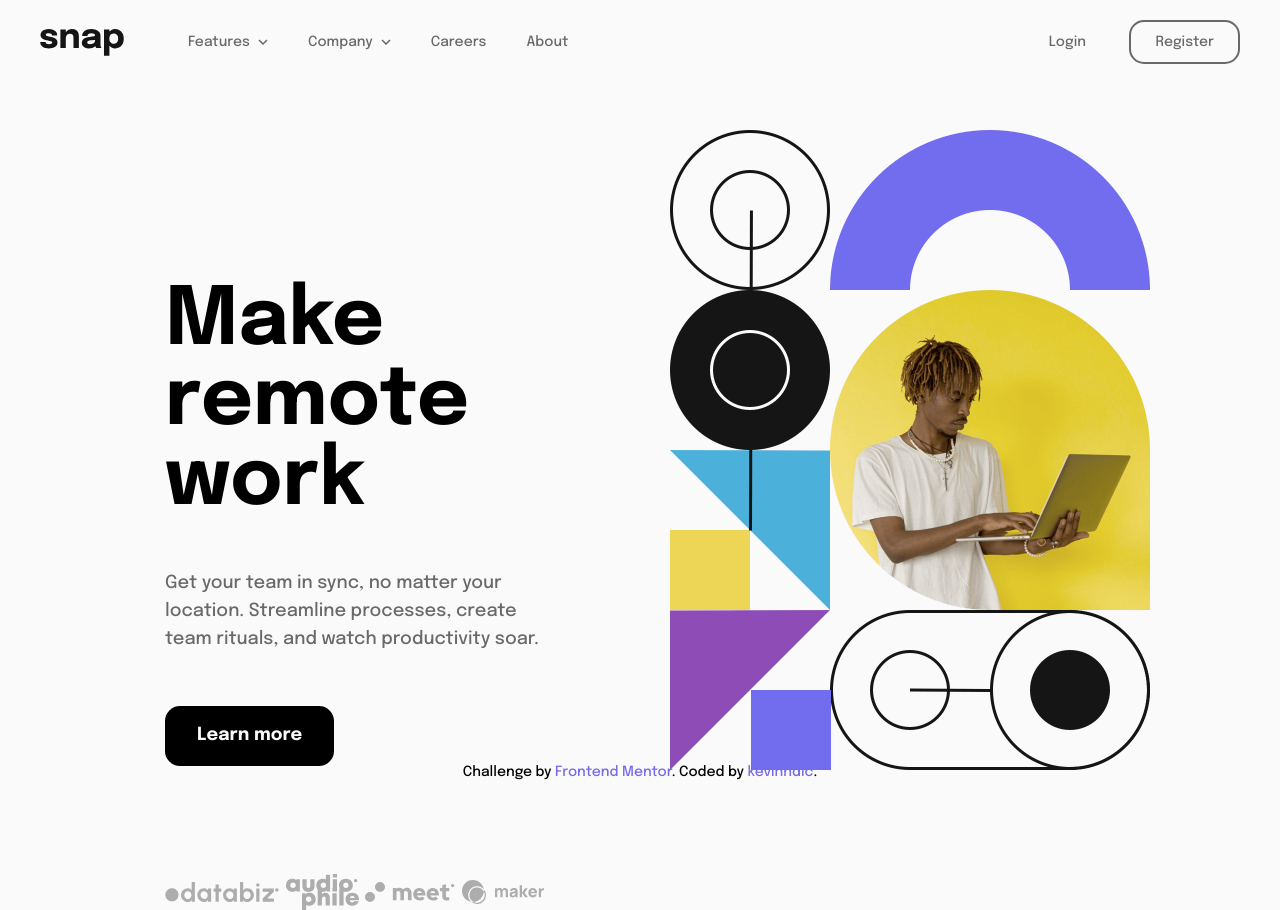
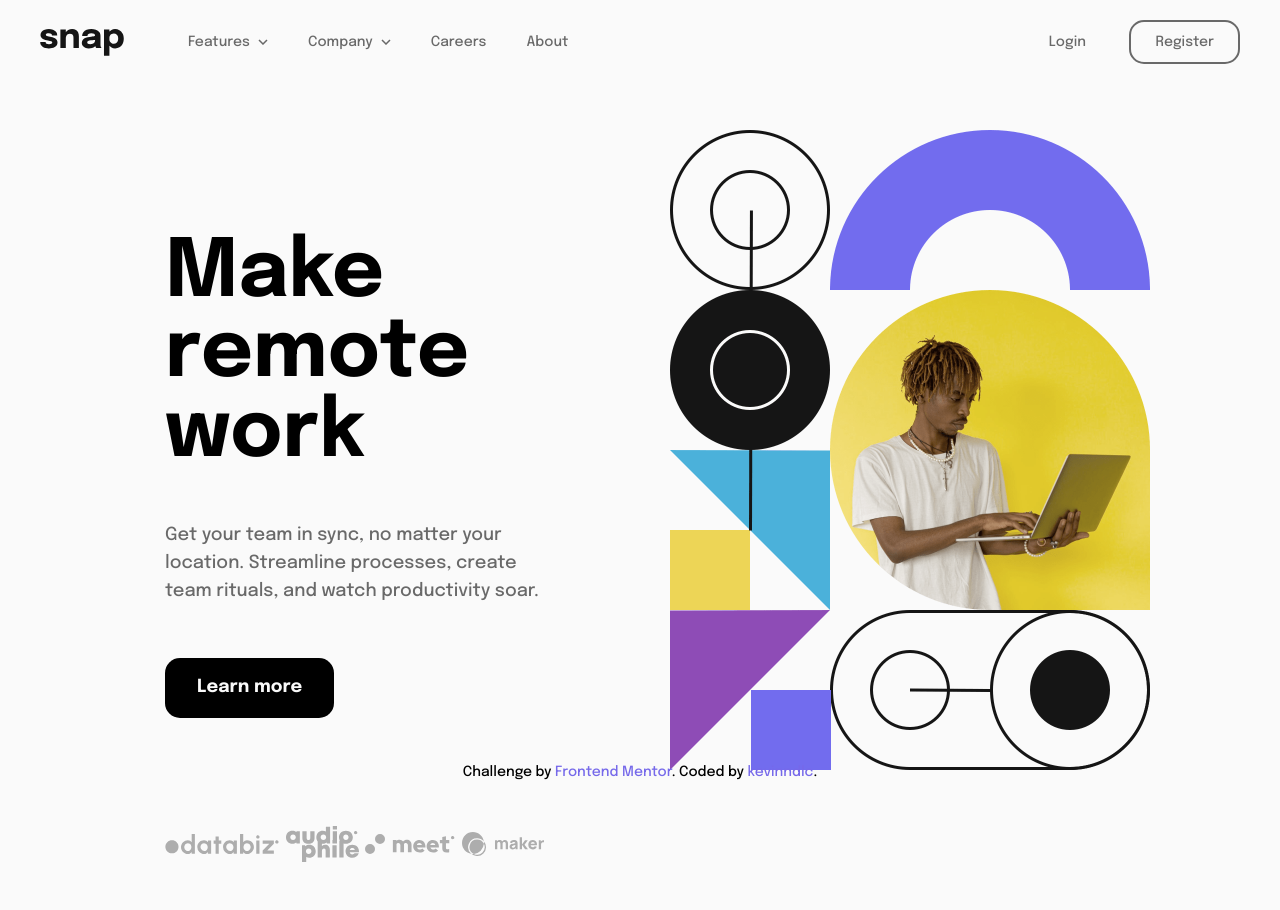
Before and after one commit to kevinndlc/intro-section-with-dropdown-navigation-main, a website built with Parcel: page src/index.html in a window 1280 px wide. After the commit the page ends 862 px from the top, so only its background shows below. Built offline with nearby package versions, Linux system fonts and the light colour scheme.

Commit message:
Fix: Margin top on hero inner

```diff
--- a/src/style.scss
+++ b/src/style.scss
@@ -342,7 +342,7 @@ button {
       order: initial;
       text-align: left;
       padding: 0;
-      padding-top: 6.5rem;
+      margin-top: 6.5rem;
     }
   }
 
```
